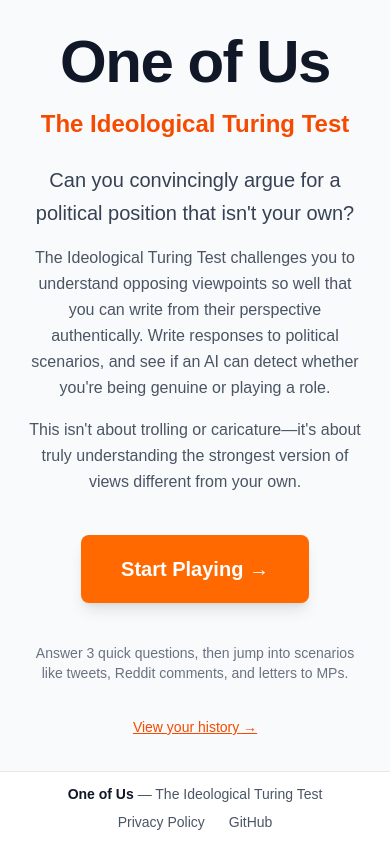
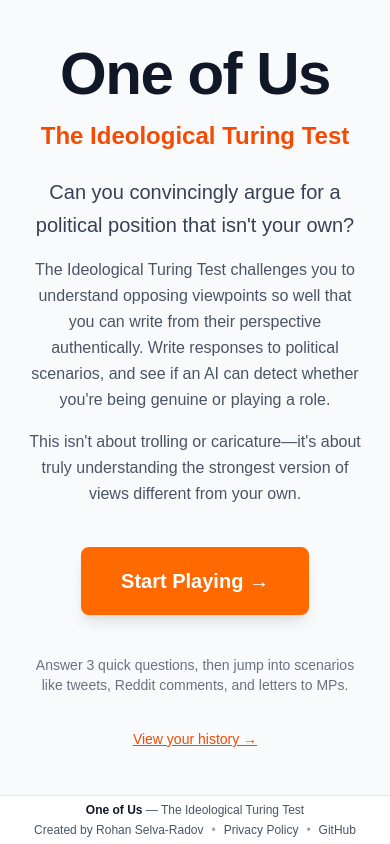
Before and after one commit to selvaradov/OneOfUs, a Next.js app: page / in a window 390 px wide. Built offline with nearby package versions, Linux system fonts and the light colour scheme.

Commit message:
update readme and footer

```diff
--- a/components/Footer.tsx
+++ b/components/Footer.tsx
@@ -3,16 +3,25 @@ import Link from 'next/link';
 export default function Footer() {
   return (
     <footer className="w-full border-t border-gray-200 dark:border-gray-700 bg-white dark:bg-gray-800">
-      <div className="max-w-7xl mx-auto px-4 py-3">
-        <div className="flex flex-col md:flex-row items-center justify-between gap-2">
-          {/* Left side - Project info */}
-          <div className="text-sm text-gray-600 dark:text-gray-400">
+      <div className="max-w-7xl mx-auto px-4 py-1.5 sm:py-2 text-xs sm:text-sm">
+        {/* Large screens: three-column layout */}
+        <div className="hidden lg:flex items-center justify-between">
+          <div className="flex-1 text-gray-600 dark:text-gray-400">
+            <span>Created by </span>
+            <a
+              href="https://selvaradov.net"
+              target="_blank"
+              rel="noopener noreferrer"
+              className="text-gray-600 dark:text-gray-400 hover:text-orange-600 dark:hover:text-orange-400 transition-colors"
+            >
+              Rohan Selva-Radov
+            </a>
+          </div>
+          <div className="flex-1 text-center text-gray-600 dark:text-gray-400">
             <span className="font-semibold text-gray-900 dark:text-white">One of Us</span> &mdash;
             The Ideological Turing Test
           </div>
-
-          {/* Right side - Links */}
-          <div className="flex items-center gap-6 text-sm">
+          <div className="flex-1 flex items-center justify-end gap-4">
             <Link
               href="/privacy"
               className="text-gray-600 dark:text-gray-400 hover:text-orange-600 dark:hover:text-orange-400 transition-colors"
@@ -29,6 +38,45 @@ export default function Footer() {
             </a>
           </div>
         </div>
+
+        {/* Small/medium screens: stacked layout */}
+        <div className="lg:hidden flex flex-col items-center gap-1">
+          {/* Project info on top */}
+          <div className="text-gray-600 dark:text-gray-400 text-center">
+            <span className="font-semibold text-gray-900 dark:text-white">One of Us</span> &mdash;
+            The Ideological Turing Test
+          </div>
+          {/* Author and links with separator */}
+          <div className="flex flex-wrap items-center justify-center gap-x-2 gap-y-1">
+            <span className="text-gray-600 dark:text-gray-400 whitespace-nowrap">
+              Created by{' '}
+              <a
+                href="https://selvaradov.net"
+                target="_blank"
+                rel="noopener noreferrer"
+                className="text-gray-600 dark:text-gray-400 hover:text-orange-600 dark:hover:text-orange-400 transition-colors"
+              >
+                Rohan Selva-Radov
+              </a>
+            </span>
+            <span className="text-gray-400 dark:text-gray-600">•</span>
+            <Link
+              href="/privacy"
+              className="text-gray-600 dark:text-gray-400 hover:text-orange-600 dark:hover:text-orange-400 transition-colors whitespace-nowrap"
+            >
+              Privacy Policy
+            </Link>
+            <span className="text-gray-400 dark:text-gray-600">•</span>
+            <a
+              href="https://github.com/selvaradov/OneOfUs"
+              target="_blank"
+              rel="noopener noreferrer"
+              className="text-gray-600 dark:text-gray-400 hover:text-orange-600 dark:hover:text-orange-400 transition-colors whitespace-nowrap"
+            >
+              GitHub
+            </a>
+          </div>
+        </div>
       </div>
     </footer>
   );
```
Also changed, not shown: 1 other file (tests, documents, lock files or other folders).
